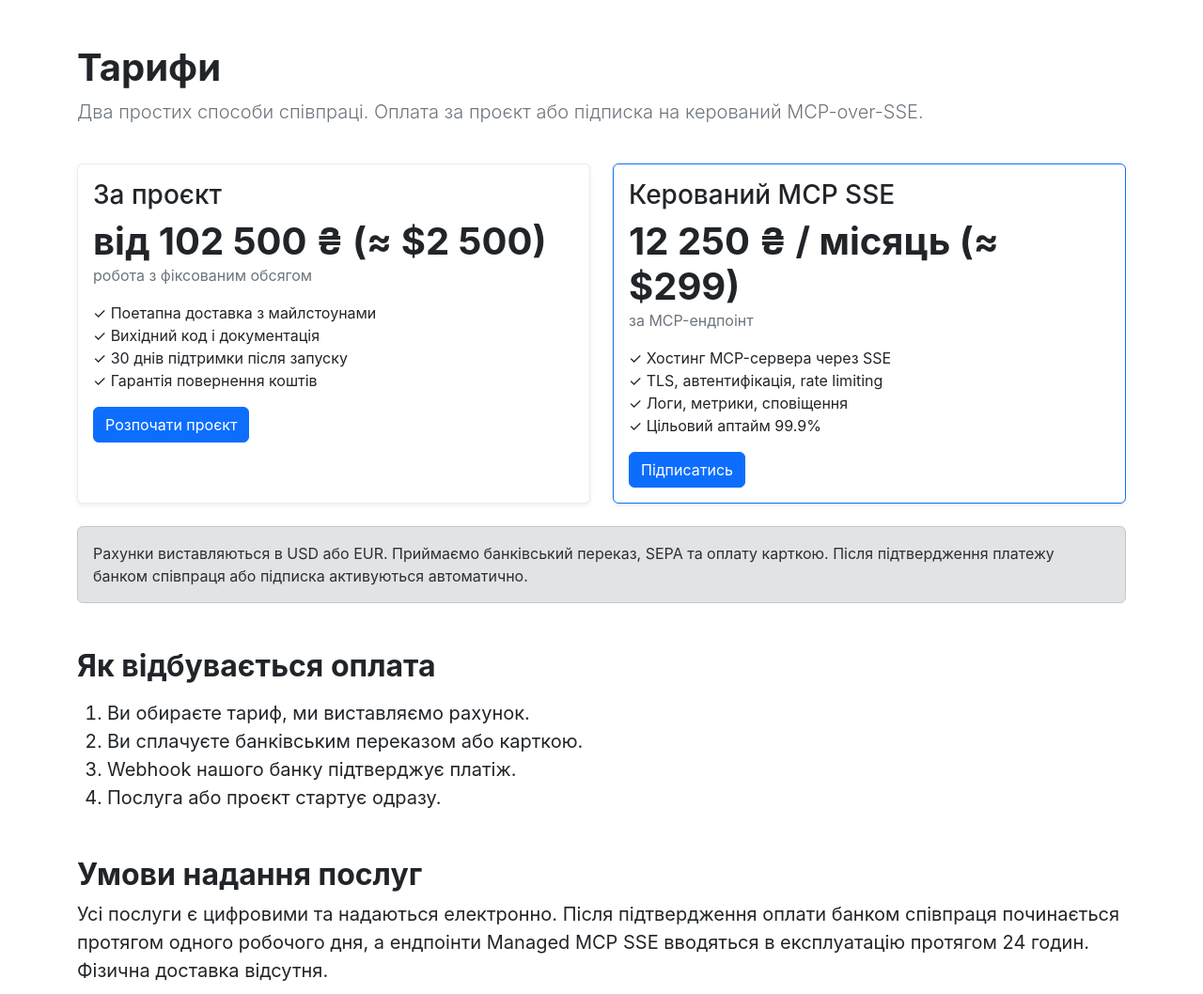
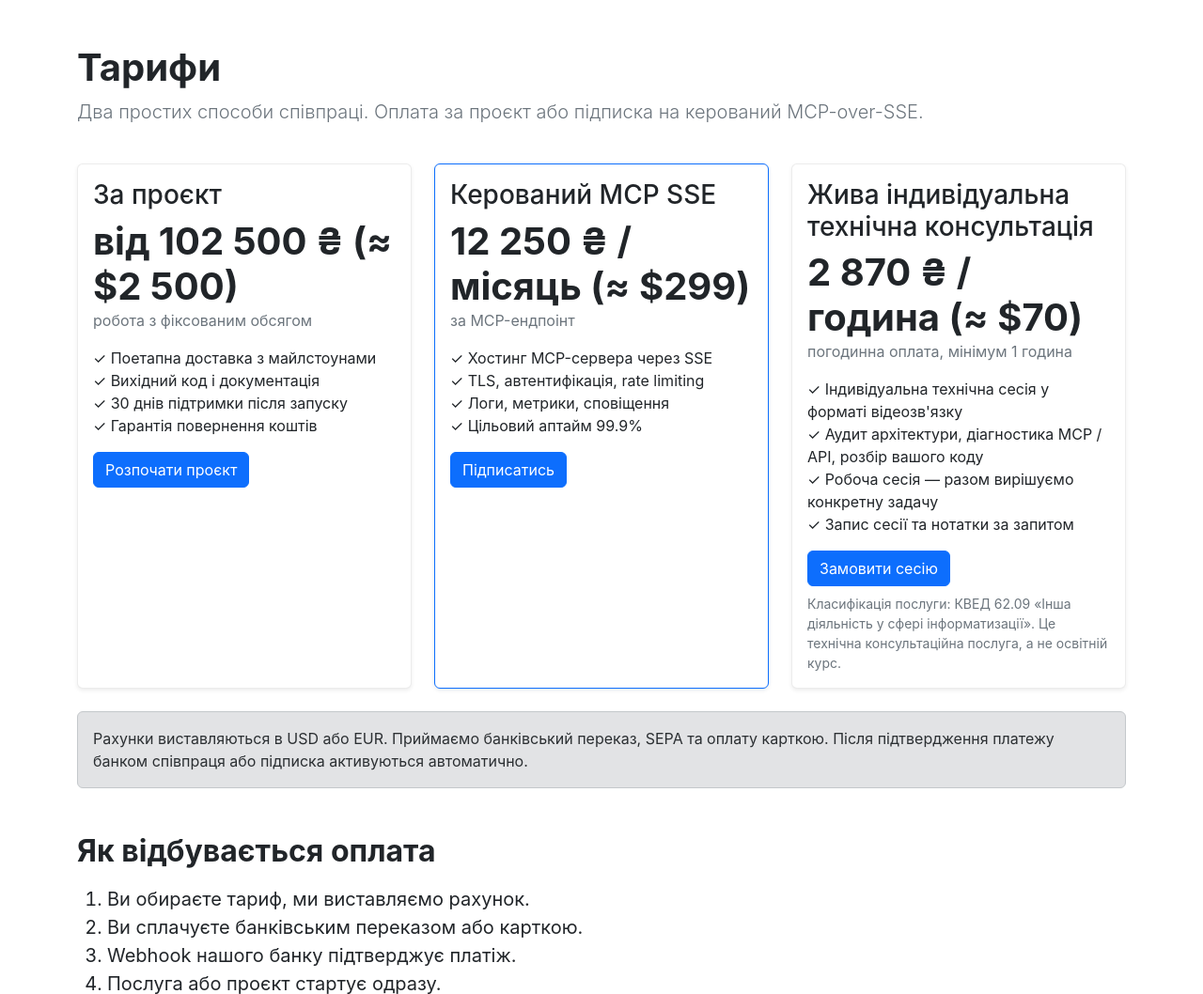
Before and after one commit to mcp-api-net/mcp-api.net, a FastAPI app: page /pricing in a window 1280 px wide. Shown: the part 56-1114 px from the top of the page at 94% size. Run offline with FastAPI, Linux system fonts and the light colour scheme.

Commit message:
Add hourly technical consultation pricing details and update layout in pricing section

```diff
--- a/app/locales/strings.json
+++ b/app/locales/strings.json
@@ -49,6 +49,15 @@
     "pricing_monthly_f3": "Logs, metrics, alerts",
     "pricing_monthly_f4": "99.9% target uptime",
     "pricing_monthly_cta": "Subscribe",
+    "pricing_hourly_title": "Live 1:1 Technical Consultation",
+    "pricing_hourly_price": "2,870 UAH / hour (≈ $70)",
+    "pricing_hourly_unit": "billed per hour, minimum 1 hour",
+    "pricing_hourly_f1": "Live one-to-one technical session over video",
+    "pricing_hourly_f2": "Architecture review, MCP / API troubleshooting, code walkthrough",
+    "pricing_hourly_f3": "Working session — we solve a concrete task together",
+    "pricing_hourly_f4": "Session recording and notes delivered on request",
+    "pricing_hourly_cta": "Book a session",
+    "pricing_hourly_note": "Service classification: \"Other information technology and computer service activities\" (KVED 62.09). This is a technical consulting service, not an educational course.",
     "pricing_payment_note": "Invoices are issued in USD or EUR. Bank transfer, SEPA, and card payments are accepted. Once the bank confirms the payment, your engagement or subscription is activated automatically.",
     "pricing_flow_title": "How payment works",
     "pricing_flow_1": "You pick a plan and we issue an invoice.",
@@ -188,6 +197,15 @@
     "pricing_monthly_f3": "Логи, метрики, сповіщення",
     "pricing_monthly_f4": "Цільовий аптайм 99.9%",
     "pricing_monthly_cta": "Підписатись",
+    "pricing_hourly_title": "Жива індивідуальна технічна консультація",
+    "pricing_hourly_price": "2 870 ₴ / година (≈ $70)",
+    "pricing_hourly_unit": "погодинна оплата, мінімум 1 година",
+    "pricing_hourly_f1": "Індивідуальна технічна сесія у форматі відеозв'язку",
+    "pricing_hourly_f2": "Аудит архітектури, діагностика MCP / API, розбір вашого коду",
+    "pricing_hourly_f3": "Робоча сесія — разом вирішуємо конкретну задачу",
+    "pricing_hourly_f4": "Запис сесії та нотатки за запитом",
+    "pricing_hourly_cta": "Замовити сесію",
+    "pricing_hourly_note": "Класифікація послуги: КВЕД 62.09 «Інша діяльність у сфері інформатизації». Це технічна консультаційна послуга, а не освітній курс.",
     "pricing_payment_note": "Рахунки виставляються в USD або EUR. Приймаємо банківський переказ, SEPA та оплату карткою. Після підтвердження платежу банком співпраця або підписка активуються автоматично.",
     "pricing_flow_title": "Як відбувається оплата",
     "pricing_flow_1": "Ви обираєте тариф, ми виставляємо рахунок.",
--- a/app/templates/pricing.html
+++ b/app/templates/pricing.html
@@ -6,7 +6,7 @@
     <p class="lead text-secondary">{{ t.pricing_subtitle }}</p>
 
     <div class="row g-4 mt-2">
-      <div class="col-md-6">
+      <div class="col-md-4">
         <div class="card h-100 shadow-sm">
           <div class="card-body">
             <h3 class="card-title">{{ t.pricing_project_title }}</h3>
@@ -22,7 +22,7 @@
           </div>
         </div>
       </div>
-      <div class="col-md-6">
+      <div class="col-md-4">
         <div class="card h-100 shadow-sm border-primary">
           <div class="card-body">
             <h3 class="card-title">{{ t.pricing_monthly_title }}</h3>
@@ -35,6 +35,23 @@
               <li>✓ {{ t.pricing_monthly_f4 }}</li>
             </ul>
             <a href="/contacts" class="btn btn-primary">{{ t.pricing_monthly_cta }}</a>
+          </div>
+        </div>
+      </div>
+      <div class="col-md-4">
+        <div class="card h-100 shadow-sm">
+          <div class="card-body">
+            <h3 class="card-title">{{ t.pricing_hourly_title }}</h3>
+            <p class="display-6 fw-bold mb-0">{{ t.pricing_hourly_price }}</p>
+            <p class="text-secondary">{{ t.pricing_hourly_unit }}</p>
+            <ul class="list-unstyled">
+              <li>✓ {{ t.pricing_hourly_f1 }}</li>
+              <li>✓ {{ t.pricing_hourly_f2 }}</li>
+              <li>✓ {{ t.pricing_hourly_f3 }}</li>
+              <li>✓ {{ t.pricing_hourly_f4 }}</li>
+            </ul>
+            <a href="/contacts" class="btn btn-primary">{{ t.pricing_hourly_cta }}</a>
+            <p class="text-secondary small mt-2 mb-0">{{ t.pricing_hourly_note }}</p>
           </div>
         </div>
       </div>
```
